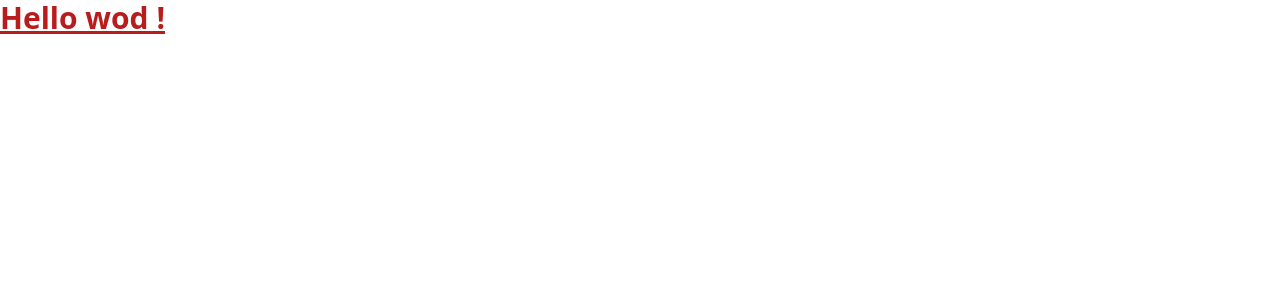
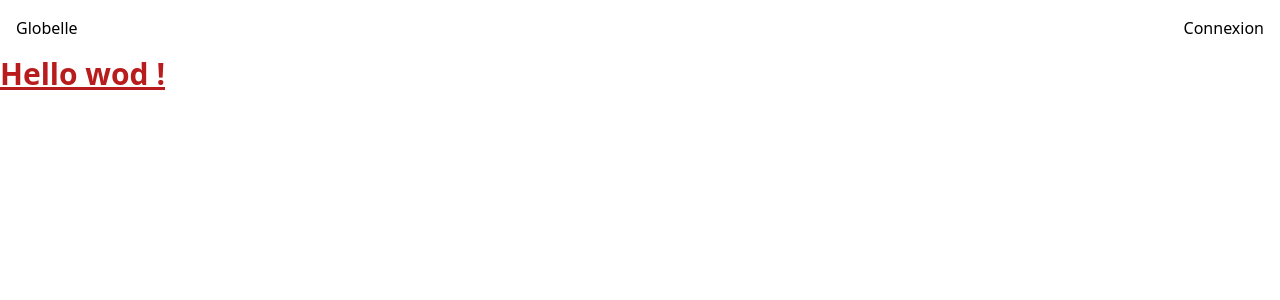
Before and after one commit to ClementBerleux/globelle-front, an Angular app: page / in a window 1280 px wide. Shown: the top 300 px of the page. Built offline with nearby package versions, Linux system fonts and the light colour scheme.

Commit message:
Ajout barre navigation

```diff
--- a/src/app/app.component.html
+++ b/src/app/app.component.html
@@ -1 +1,2 @@
+<app-nav-bar></app-nav-bar>
 <h1 class="text-3xl font-bold underline text-red-700">Hello wod !</h1>
--- a/src/app/app.component.ts
+++ b/src/app/app.component.ts
@@ -1,12 +1,13 @@
 import { Component } from '@angular/core';
 import { RouterOutlet } from '@angular/router';
+import { NavBarComponent } from './components/nav-bar/nav-bar.component';
 
 @Component({
   selector: 'app-root',
   standalone: true,
-  imports: [RouterOutlet],
+  imports: [RouterOutlet, NavBarComponent],
   templateUrl: './app.component.html',
-  styleUrl: './app.component.css'
+  styleUrl: './app.component.css',
 })
 export class AppComponent {
   title = 'globelle';
--- /dev/null
+++ b/src/app/components/nav-bar/nav-bar.component.html
@@ -0,0 +1,4 @@
+<div class="flex justify-between p-4">
+  <p>Globelle</p>
+  <p>Connexion</p>
+</div>
```
Also changed, not shown: src/app/components/nav-bar/nav-bar.component.ts (added, +12 -0 lines), src/app/components/nav-bar/nav-bar.component.css (added), 1 other file (tests, documents, lock files or other folders).
